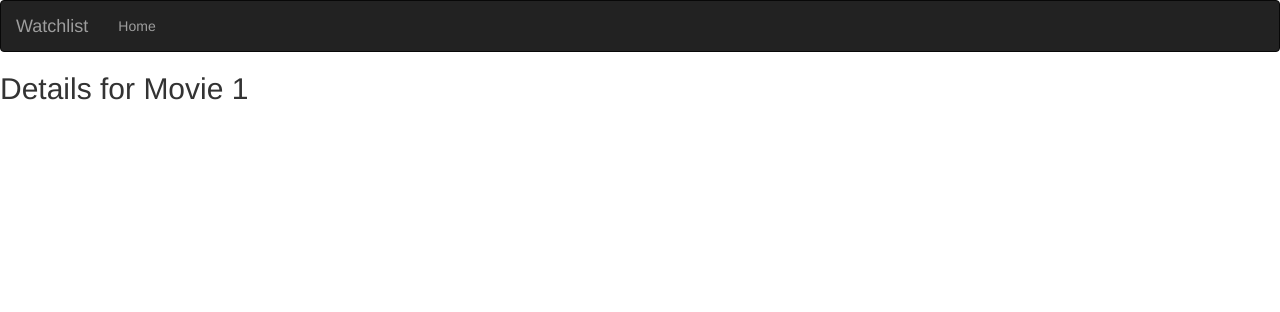
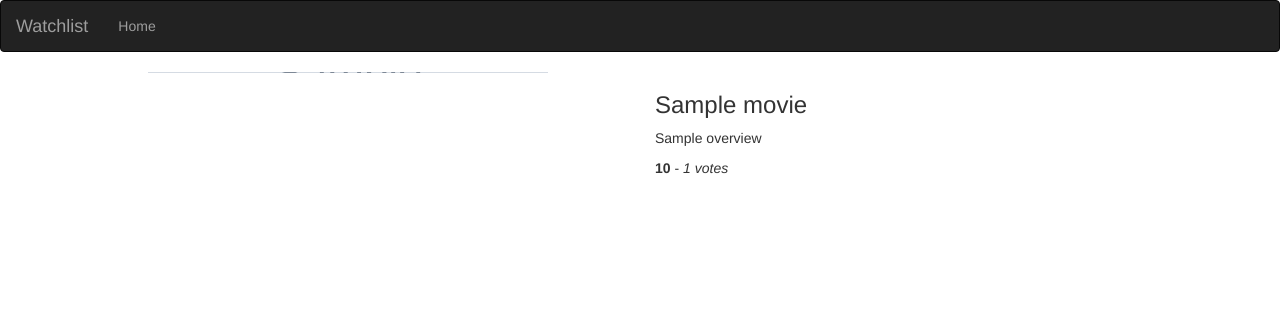
Before and after one commit to KenMwaura1/Moringa_Core_3, a Flask app: template watchlist/app/templates/movie.html in a window 1280 px wide. Shown: the top 312 px of the page. Run offline with Flask 2, Linux system fonts and the light colour scheme; the template is opened without the code that fills it: most values are stand-ins (such as "Sample title", 1, 10 or a date in 2020); grey boxes marked "Sample" are stand-in pictures; parts of the project's set-up code (start-up, migrations or seed data) failed here and were passed over; some libraries are stand-ins or nearby versions.

Commit message:
Updated the templates to get data from the API

```diff
--- a/watchlist/app/templates/movie.html
+++ b/watchlist/app/templates/movie.html
@@ -1,5 +1,22 @@
 {% extends 'base.html' %}
 
 {% block content %}
-<h2> Details for Movie {{ id }}</h2>
+    <div class="container">
+
+        <!-- Poster background -->
+        <div class="row">
+            <div class="col-xs-6 col-sm-6 col-md-6 col-lg-6 posterPath" style="background: url({{movie.poster}}) no-repeat center center">
+            </div>
+
+            <div class="col-xs-6 col-sm-6 col-md-6 col-lg-6 movie-details">
+                <h3>{{ movie.title }}</h3>
+
+                <p class="overview"> {{ movie.overview }}</p>
+                <p class="ratings"> <b> {{ movie.vote_average }}</b> - <i>{{ movie.vote_count}} votes </i> </p>
+
+
+            </div>
+        </div>
+
+    </div>
 {% endblock %}n
```
Also changed, not shown: watchlist/app/templates/macros.html (+7 -1 lines).
